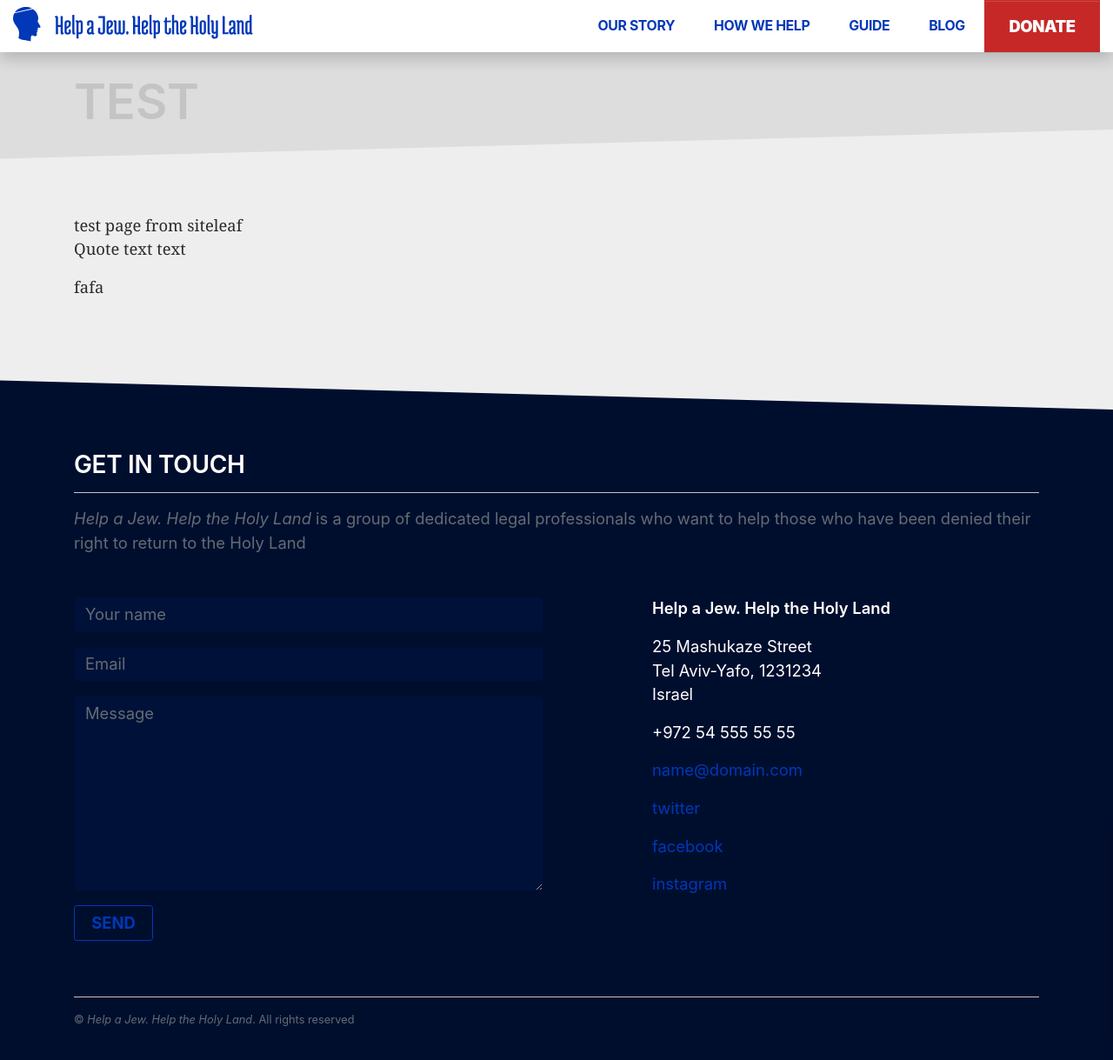
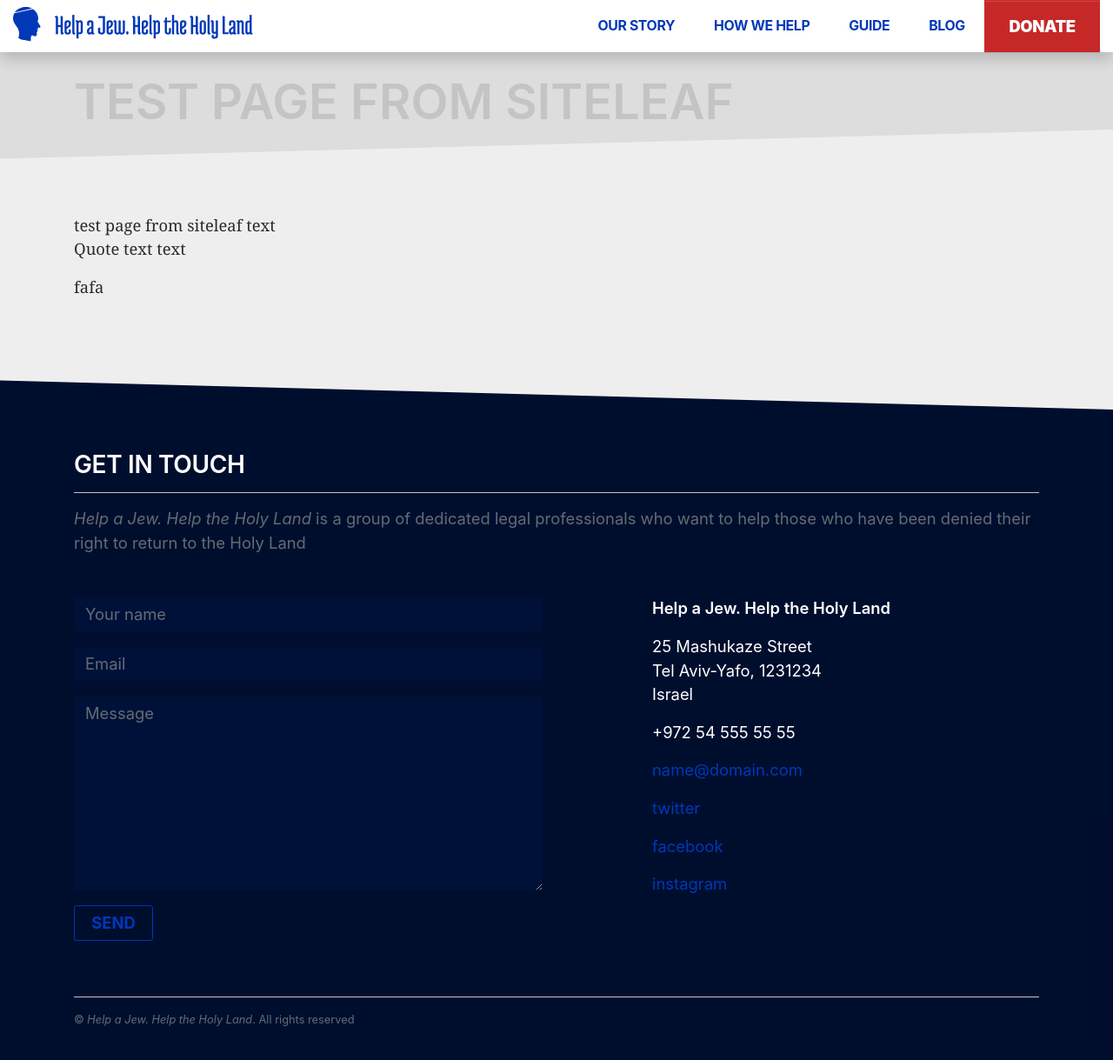
Before and after one commit to vinegredz/haj-1, a Jekyll site: the page built from test.markdown, in a window 1280 px wide and 1230 px high. Shown: the top 1219 px of the window at 87% size. Built offline with Jekyll 4.4.1, drawn with Linux system fonts in a browser that asks for light colours; our own code applies the rules of GitHub Pages for plain Markdown files.

Commit message:
Updated Test

```diff
--- a/test.markdown
+++ b/test.markdown
@@ -1,9 +1,9 @@
 ---
-title: Test
+title: Test Page From Siteleaf
 date: 2017-04-01 16:46:00 Z
 ---
 
-test page from siteleaf
+test page from siteleaf text
 
 > Quote text text
 
```
